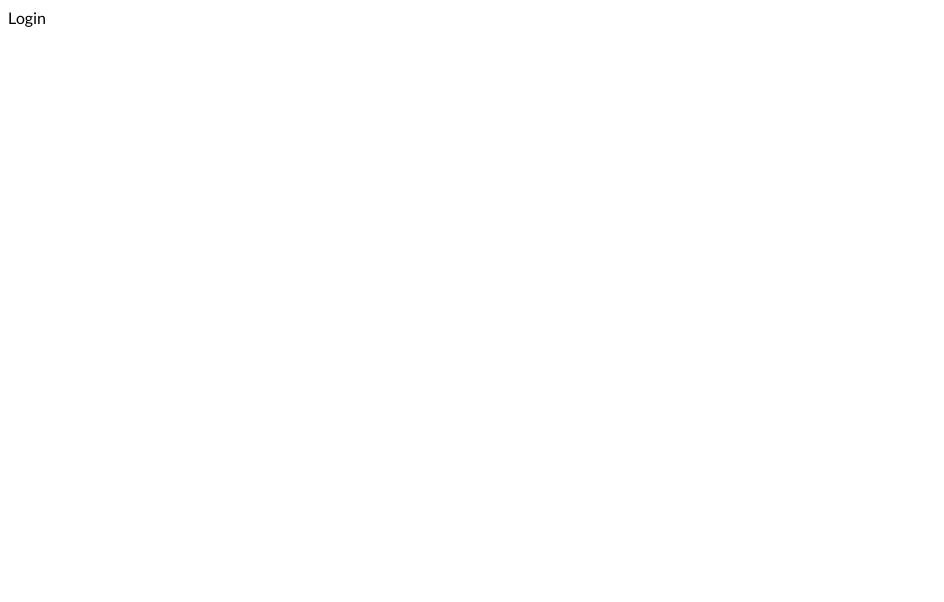
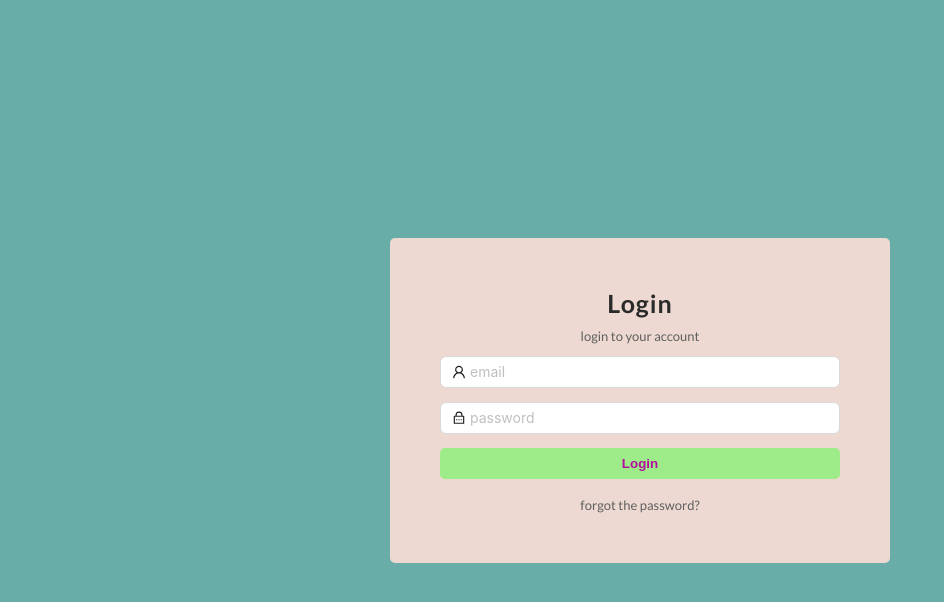
Before and after one commit to Olaf-Archer-Git/book-store-admin, a React (Create React App) app: page / in a window 1280 px wide. Shown: the top 602 px of the page, without its empty margins (0-944 px from the left). Built offline with nearby package versions, Linux system fonts and the light colour scheme.

Commit message:
dashboard

```diff
--- a/src/App.css
+++ b/src/App.css
@@ -0,0 +1,13 @@
+.title {
+  font-size: 25px;
+  font-weight: bold;
+  letter-spacing: 1px;
+  margin-bottom: 5px;
+  color: rgb(42, 42, 42);
+}
+
+.small-text {
+  font-size: 13px;
+  color: rgb(95, 95, 95);
+  padding: 5px 0;
+}
--- a/src/App.jsx
+++ b/src/App.jsx
@@ -1,10 +1,12 @@
-import "./App.css";
 import { BrowserRouter, Routes, Route } from "react-router-dom";
 import ForgotPassword from "./pages/ForgotPassword";
 import Login from "./pages/Login";
 import Dashboard from "./pages/Dashboard";
 import ResetPassword from "./pages/ResetPassword";
 import MainLayout from "./components/MainLayout";
+
+///
+import "./App.css";
 
 const App = () => {
   return (
--- /dev/null
+++ b/src/components/AdminIntup.jsx
@@ -0,0 +1,14 @@
+import React from "react";
+import { Input } from "antd";
+
+import "../style/componentStyle.css";
+
+const AdminIntup = ({ type, id, placeholder, icon }) => {
+  return (
+    <div className="admin-input">
+      <Input type={type} id={id} placeholder={placeholder} prefix={icon} />
+    </div>
+  );
+};
+
+export default AdminIntup;
--- /dev/null
+++ b/src/components/ComponentBtn.jsx
@@ -0,0 +1,20 @@
+import React from "react";
+
+const ComponentBtn = (props) => {
+  return (
+    <button
+      className={props.class}
+      type={props.type}
+      style={{
+        padding: "8px 25px",
+        borderRadius: "5px",
+        fontWeight: "bold",
+        textTransform: "capitalize",
+      }}
+    >
+      {props.name}
+    </button>
+  );
+};
+
+export default ComponentBtn;
--- a/src/components/MainLayout.jsx
+++ b/src/components/MainLayout.jsx
@@ -1,13 +1,15 @@
 import React, { useState } from "react";
-import {
-  MenuFoldOutlined,
-  MenuUnfoldOutlined,
-  UploadOutlined,
-  UserOutlined,
-  VideoCameraOutlined,
-} from "@ant-design/icons";
+import { useNavigate } from "react-router-dom";
+import { MenuFoldOutlined, MenuUnfoldOutlined } from "@ant-design/icons";
 import { Layout, Menu, theme } from "antd";
 import { Col, Row } from "antd";
+import { MdOutlineDashboard, MdPlaylistAddCheck } from "react-icons/md";
+import {
+  HiOutlineUsers,
+  HiOutlineBookmark,
+  HiOutlineBookOpen,
+} from "react-icons/hi";
+import "../style/componentStyle.css";
 
 const { Header, Sider, Content } = Layout;
 
@@ -17,31 +19,53 @@ const MainLayout = () => {
     token: { colorBgContainer },
   } = theme.useToken();
 
+  const navigate = useNavigate();
+
   return (
     <Row justify="center">
-      <Col span={22}>
+      <Col span={23}>
         <Layout style={{ minHeight: "100vh" }}>
           <Sider trigger={null} collapsible collapsed={collapsed}>
             <div className="logo" />
+            <h2
+              style={{ textAlign: "center", color: "#fff", padding: "10px 0" }}
+            >
+              Book Store
+            </h2>
             <Menu
               theme="dark"
               mode="inline"
-              defaultSelectedKeys={["1"]}
+              onClick={({ key }) => {
+                if (key !== "signOut") return navigate(key);
+                console.log(navigate(key));
+              }}
               items={[
                 {
-                  key: "1",
-                  icon: <UserOutlined />,
-                  label: "nav 1",
+                  key: "",
+                  icon: <MdOutlineDashboard />,
+                  label: "Dashboard",
                 },
                 {
-                  key: "2",
-                  icon: <VideoCameraOutlined />,
-                  label: "nav 2",
+                  key: "customers",
+                  icon: <HiOutlineUsers />,
+                  label: "Customers",
                 },
                 {
-                  key: "3",
-                  icon: <UploadOutlined />,
-                  label: "nav 3",
+                  key: "catalog",
+                  icon: <HiOutlineBookmark />,
+                  label: "Catalog",
+                  children: [
+                    {
+                      key: "book",
+                      icon: <HiOutlineBookOpen />,
+                      label: "Add Book",
+                    },
+                    {
+                      key: "booksList",
+                      icon: <MdPlaylistAddCheck />,
+                      label: "Books List",
+                    },
+                  ],
                 },
               ]}
             />
--- a/src/index.css
+++ b/src/index.css
@@ -1,3 +1,22 @@
+*,
+*::before,
+*::after {
+  box-sizing: border-box;
+  padding: 0;
+  margin: 0;
+}
+
 body {
   font-family: "Lato", sans-serif;
+  font-size: 16px;
 }
+
+button {
+  border: none;
+  cursor: pointer;
+  transition: all 0.5s;
+}
+
+a {
+  text-decoration: none;
+}
--- a/src/pages/ForgotPassword.jsx
+++ b/src/pages/ForgotPassword.jsx
@@ -1,7 +1,28 @@
 import React from "react";
+import AdminIntup from "../components/AdminIntup";
+import ComponentBtn from "../components/ComponentBtn";
+import { UserOutlined } from "@ant-design/icons";
+
+import "../App.css";
+import "../style/pageStyle.css";
 
 const ForgotPassword = () => {
-  return <div>ForgotPassword</div>;
+  return (
+    <section className="login">
+      <div className="login-container" style={{ background: "#bfa9da" }}>
+        <h3 className="title">Forgot Password</h3>
+        <p className="small-text">enter email to reset password</p>
+        <AdminIntup
+          type="email"
+          placeholder="email"
+          id="id-forgotpassword"
+          icon={<UserOutlined />}
+        />
+
+        <ComponentBtn type="submit" name="Send Link" class="login-btn" />
+      </div>
+    </section>
+  );
 };
 
 export default ForgotPassword;
--- a/src/pages/Login.jsx
+++ b/src/pages/Login.jsx
@@ -1,7 +1,42 @@
 import React from "react";
+import { Link } from "react-router-dom";
+import AdminIntup from "../components/AdminIntup";
+import ComponentBtn from "../components/ComponentBtn";
+import { UserOutlined } from "@ant-design/icons";
+import { RiLockPasswordLine } from "react-icons/ri";
+
+import "../App.css";
+import "../style/pageStyle.css";
 
 const Login = () => {
-  return <div>Login</div>;
+  return (
+    <section className="login">
+      <div className="login-container" style={{ background: "#edd9d1" }}>
+        <h3 className="title">Login</h3>
+        <p className="small-text">login to your account</p>
+        <AdminIntup
+          type="email"
+          placeholder="email"
+          id="id-email"
+          icon={<UserOutlined />}
+        />
+        <AdminIntup
+          type="password"
+          placeholder="password"
+          id="id-password"
+          icon={<RiLockPasswordLine />}
+        />
+
+        <Link to="/admin">
+          <ComponentBtn type="submit" name="Login" class="login-btn" />
+        </Link>
+
+        <Link to="/forgot" className="small-text">
+          forgot the password?
+        </Link>
+      </div>
+    </section>
+  );
 };
 
 export default Login;
--- a/src/pages/ResetPassword.jsx
+++ b/src/pages/ResetPassword.jsx
@@ -1,7 +1,34 @@
 import React from "react";
+import AdminIntup from "../components/AdminIntup";
+import ComponentBtn from "../components/ComponentBtn";
+import { RiLockPasswordLine } from "react-icons/ri";
+
+import "../App.css";
+import "../style/pageStyle.css";
 
 const ResetPassword = () => {
-  return <div>ResetPassword</div>;
+  return (
+    <section className="login">
+      <div className="login-container" style={{ background: "#df7760" }}>
+        <h3 className="title">Reset Password</h3>
+        <p className="small-text">enter email to reset password</p>
+        <AdminIntup
+          type="password"
+          placeholder="new password"
+          id="id-resetpassword"
+          icon={<RiLockPasswordLine />}
+        />
+        <AdminIntup
+          type="password"
+          placeholder="confirm new password"
+          id="id-confirmpassword"
+          icon={<RiLockPasswordLine />}
+        />
+
+        <ComponentBtn type="submit" name="Reset Password" class="reset-btn" />
+      </div>
+    </section>
+  );
 };
 
 export default ResetPassword;
--- /dev/null
+++ b/src/style/pageStyle.css
@@ -0,0 +1,45 @@
+.login {
+  background: #68ada8;
+  min-height: 100vh;
+  display: flex;
+  align-items: center;
+}
+
+.login-container {
+  border-radius: 5px;
+  margin: 0 auto;
+  padding: 50px;
+  width: 500px;
+  min-width: 30%;
+  text-align: center;
+}
+
+.login-container .admin-input {
+  padding: 7px 0;
+}
+
+.login-btn {
+  background: #9eec89;
+  color: rgb(180, 13, 158);
+  margin: 7px 0 15px 0;
+  width: 100%;
+}
+
+.login-btn:hover {
+  background: #6bc452;
+}
+
+.reset-btn {
+  background: #f6ff95;
+  color: rgb(77, 26, 178);
+  margin-top: 7px;
+  width: 100%;
+}
+
+.reset-btn:hover {
+  background: #dff64b;
+}
+
+/* .class {
+  background: #df7760;
+} */
```
Also changed, not shown: src/style/componentStyle.css (added).
